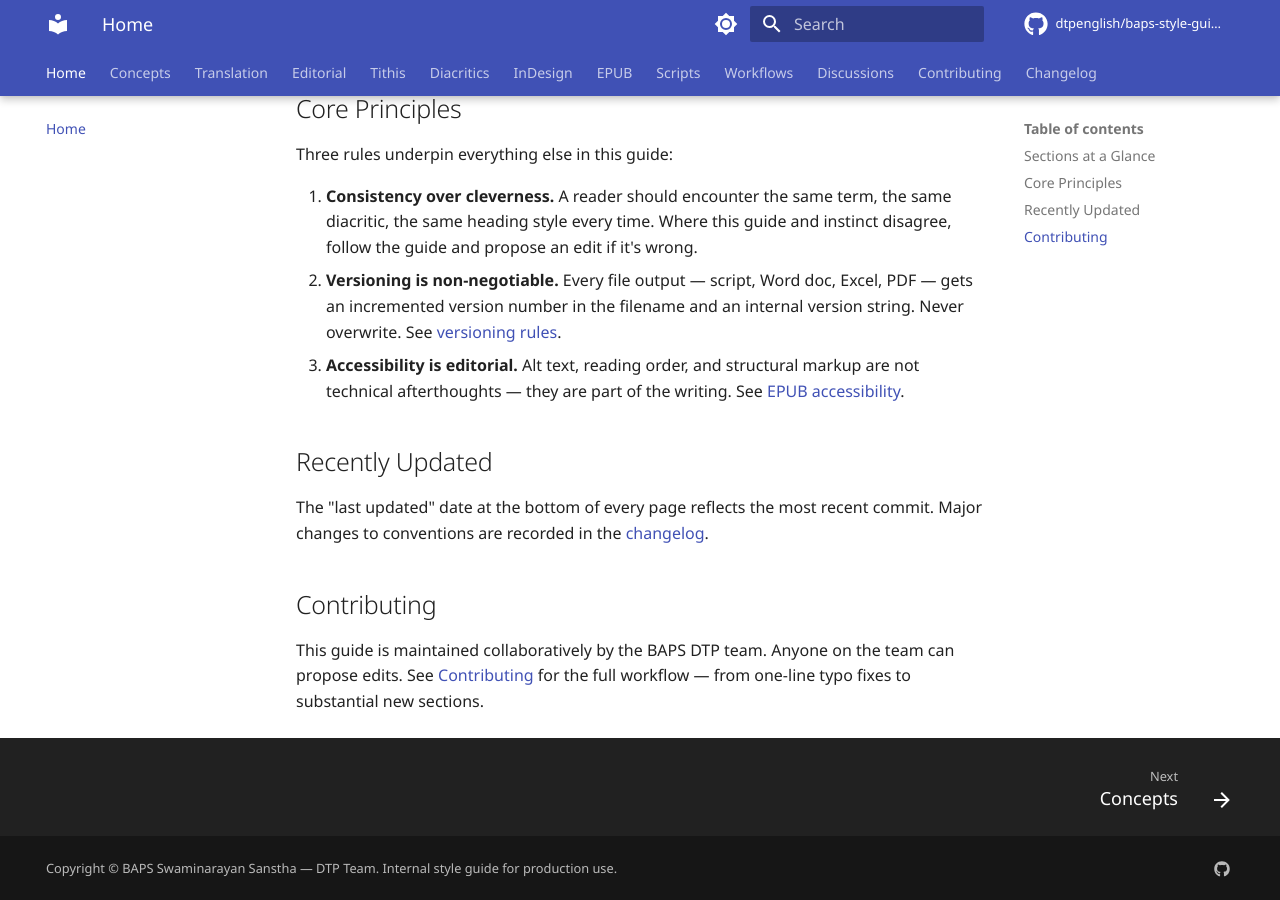
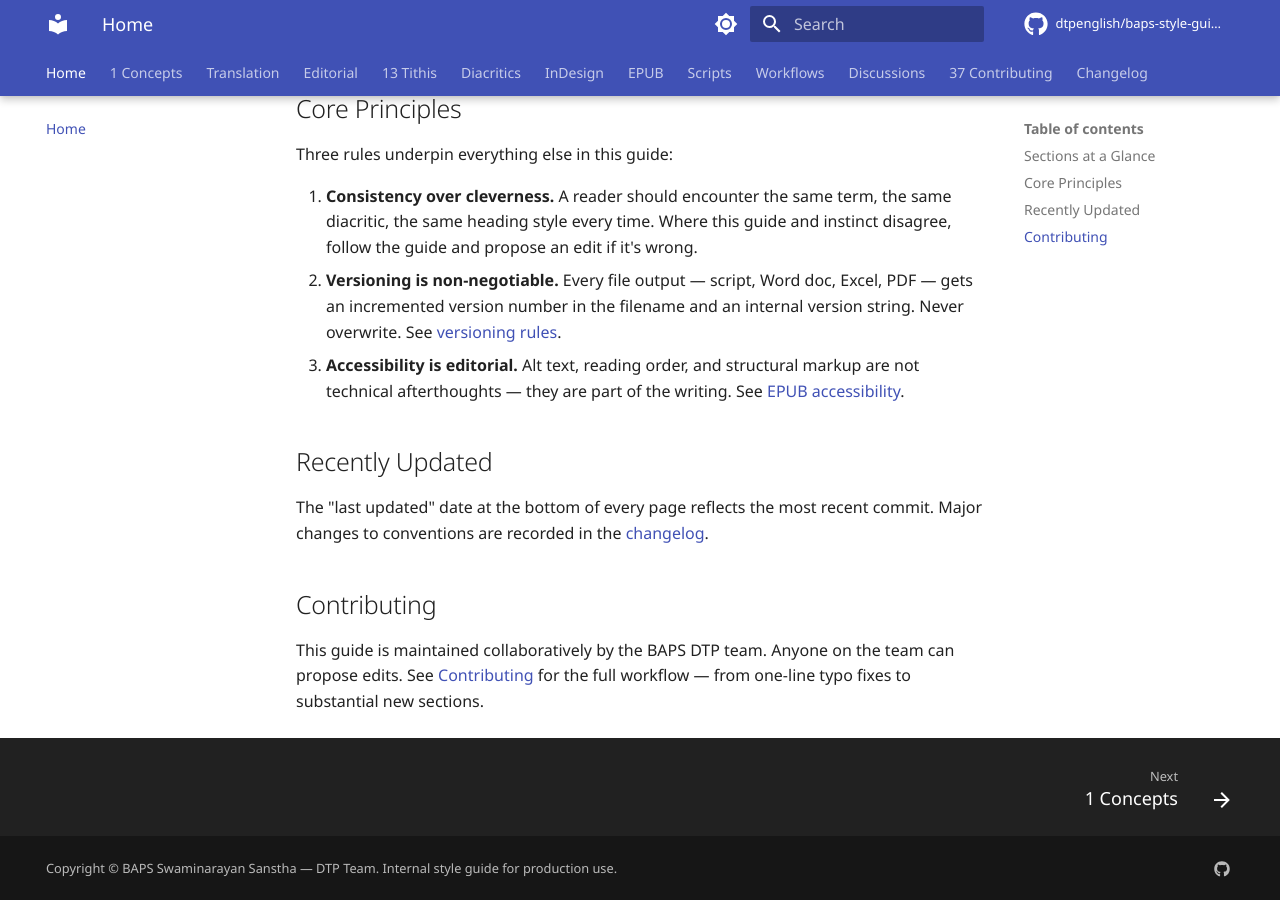
Before and after one commit to dtpenglish/baps-style-guide, an MkDocs documentation site: the page built from docs/index.md, in a window 1280 px wide and 900 px high, scrolled down 1592 px. Built offline with MkDocs 1.6.1 and Material for MkDocs 9.7.7, drawn with Linux system fonts in a browser that asks for light colours; comment, search, counter and statistics services are not loaded; the version menu is left out.

Commit message:
Make nav numbering format consistent
Drop periods from sub-page labels (5 Tone & Voice, not 5. Tone & Voice) so
they match the auto-derived index labels (4 Editorial, etc.). Add chapter
numbers to single-page top tabs (1 Concepts, 13 Tithis, 37 Contributing) so
no chapter is invisible in the nav. Multi-page top tabs (Translation,
Editorial, etc.) stay unnumbered as CMS-style 'Parts'.

```diff
--- a/mkdocs.yml
+++ b/mkdocs.yml
@@ -134,51 +134,51 @@
 # ---------------------------------------------------------------
 nav:
   - Home: index.md
-  - Concepts: concepts/index.md
+  - "1 Concepts": concepts/index.md
   - Translation:
       - translation/index.md
-      - "3. Translation Rules": translation/translation-rules.md
+      - "3 Translation Rules": translation/translation-rules.md
   - Editorial:
       - editorial/index.md
-      - "5. Tone & Voice": editorial/tone-and-voice.md
-      - "6. Capitalization": editorial/capitalization.md
-      - "7. Doctrinal Titles & Reverential Cap": editorial/doctrinal-titles.md
-      - "8. Italics": editorial/italics.md
-      - "9. Plurals": editorial/plurals.md
-      - "10. Numbers": editorial/numbers.md
-      - "11. Quotation Marks": editorial/quotation-marks.md
-      - "12. Punctuation": editorial/punctuation.md
-  - Tithis: tithis/index.md
+      - "5 Tone & Voice": editorial/tone-and-voice.md
+      - "6 Capitalization": editorial/capitalization.md
+      - "7 Doctrinal Titles & Reverential Cap": editorial/doctrinal-titles.md
+      - "8 Italics": editorial/italics.md
+      - "9 Plurals": editorial/plurals.md
+      - "10 Numbers": editorial/numbers.md
+      - "11 Quotation Marks": editorial/quotation-marks.md
+      - "12 Punctuation": editorial/punctuation.md
+  - "13 Tithis": tithis/index.md
   - Diacritics:
       - diacritics/index.md
-      - "15. SAP Diacritics Policy": diacritics/sap-policy.md
-      - "16. Macron-Only Convention": diacritics/macron-convention.md
-      - "17. Glossary Reference": diacritics/glossary-reference.md
+      - "15 SAP Diacritics Policy": diacritics/sap-policy.md
+      - "16 Macron-Only Convention": diacritics/macron-convention.md
+      - "17 Glossary Reference": diacritics/glossary-reference.md
   - InDesign:
       - indesign/index.md
-      - "19. Paragraph Styles": indesign/paragraph-styles.md
-      - "20. Master Pages": indesign/master-pages.md
+      - "19 Paragraph Styles": indesign/paragraph-styles.md
+      - "20 Master Pages": indesign/master-pages.md
   - EPUB:
       - epub/index.md
-      - "22. Alt Text Guidelines": epub/alt-text.md
-      - "23. Reading Order": epub/reading-order.md
+      - "22 Alt Text Guidelines": epub/alt-text.md
+      - "23 Reading Order": epub/reading-order.md
   - Scripts:
       - scripts/index.md
-      - "25. JSX Scripts Reference": scripts/jsx-reference.md
+      - "25 JSX Scripts Reference": scripts/jsx-reference.md
   - Workflows:
       - workflows/index.md
-      - "27. File Versioning Rules": workflows/versioning.md
-      - "28. File Naming": workflows/file-naming.md
+      - "27 File Versioning Rules": workflows/versioning.md
+      - "28 File Naming": workflows/file-naming.md
   - Discussions:
       - discussions/index.md
-      - "30. Sanstha & Mandirs": discussions/sanstha-and-mandirs.md
-      - "31. Gurus & Honorifics": discussions/gurus-and-honorifics.md
-      - "32. Shastras": discussions/shastras.md
-      - "33. Indic Words": discussions/indic-words.md
-      - "34. Transliteration": discussions/transliteration.md
-      - "35. Web — BrE or AmE?": discussions/web.md
-      - "36. Base Style Manual": discussions/base-style-manual.md
-  - Contributing: contributing.md
+      - "30 Sanstha & Mandirs": discussions/sanstha-and-mandirs.md
+      - "31 Gurus & Honorifics": discussions/gurus-and-honorifics.md
+      - "32 Shastras": discussions/shastras.md
+      - "33 Indic Words": discussions/indic-words.md
+      - "34 Transliteration": discussions/transliteration.md
+      - "35 Web — BrE or AmE?": discussions/web.md
+      - "36 Base Style Manual": discussions/base-style-manual.md
+  - "37 Contributing": contributing.md
   - Changelog: changelog.md
 
 # ---------------------------------------------------------------
```
